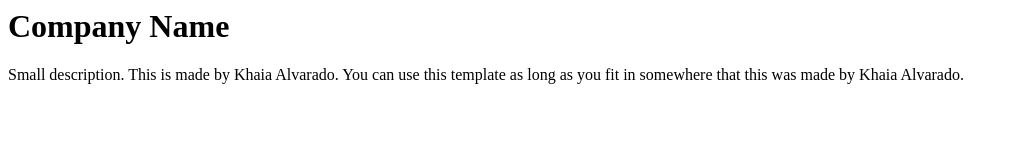
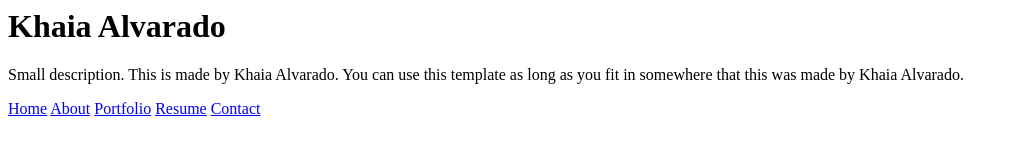
Before and after one commit to elycetacani/Permanent, a plain HTML site: page index.html in a window 1280 px wide. Shown: the whole page, without its empty margins (0-1018 px from the left). Drawn offline with Linux system fonts and the light colour scheme.

Commit message:
Edited website

```diff
--- a/index.html
+++ b/index.html
@@ -4,7 +4,18 @@
   <link rel="stylesheet" type="text/css" href="default.css">
 </head>
 <body>
-  <h1>Company Name</h1>
-  <p>Small description. This is made by Khaia Alvarado. You can use this template as long as you fit in somewhere that this was made by Khaia Alvarado.</p>
+  <div>
+    <div>
+      <h1>Khaia Alvarado</h1>
+      <p>Small description. This is made by Khaia Alvarado. You can use this template as long as you fit in somewhere that this was made by Khaia Alvarado.</p>
+    </div>
+    <div id="topnav">
+      <a href="#">Home</a>
+      <a href="#">About</a>
+      <a href="#">Portfolio</a>
+      <a href="#">Resume</a>
+      <a href="#">Contact</a>
+    </div>
+  </div>
 </body>
 </html>
```
